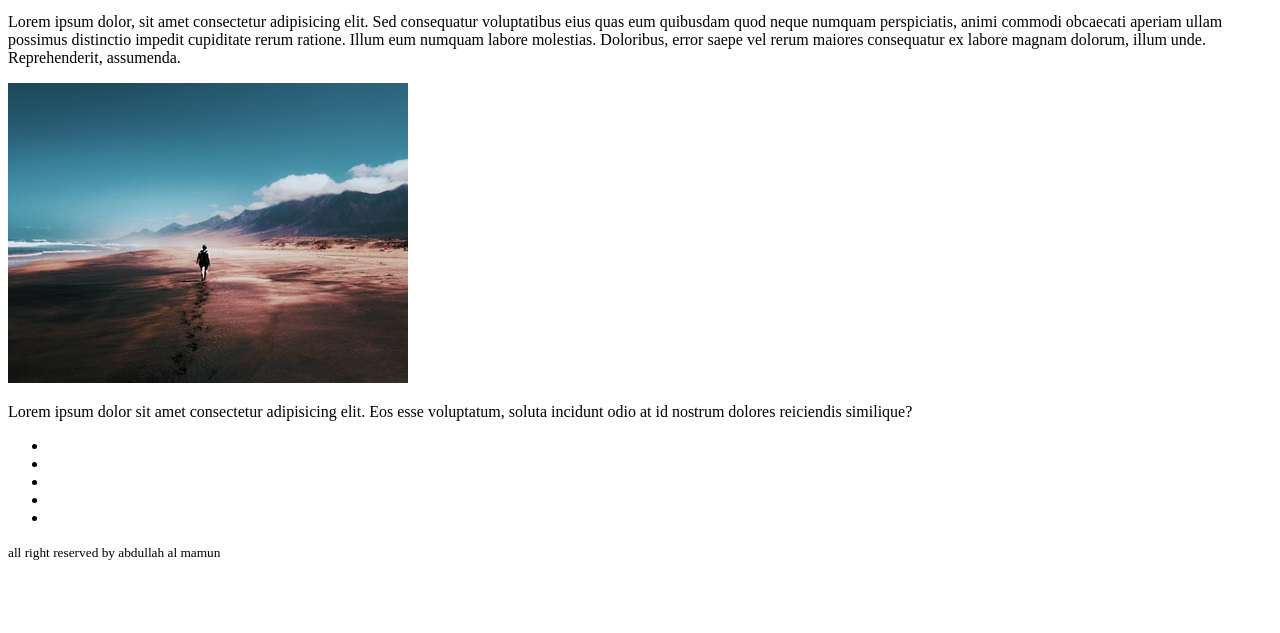
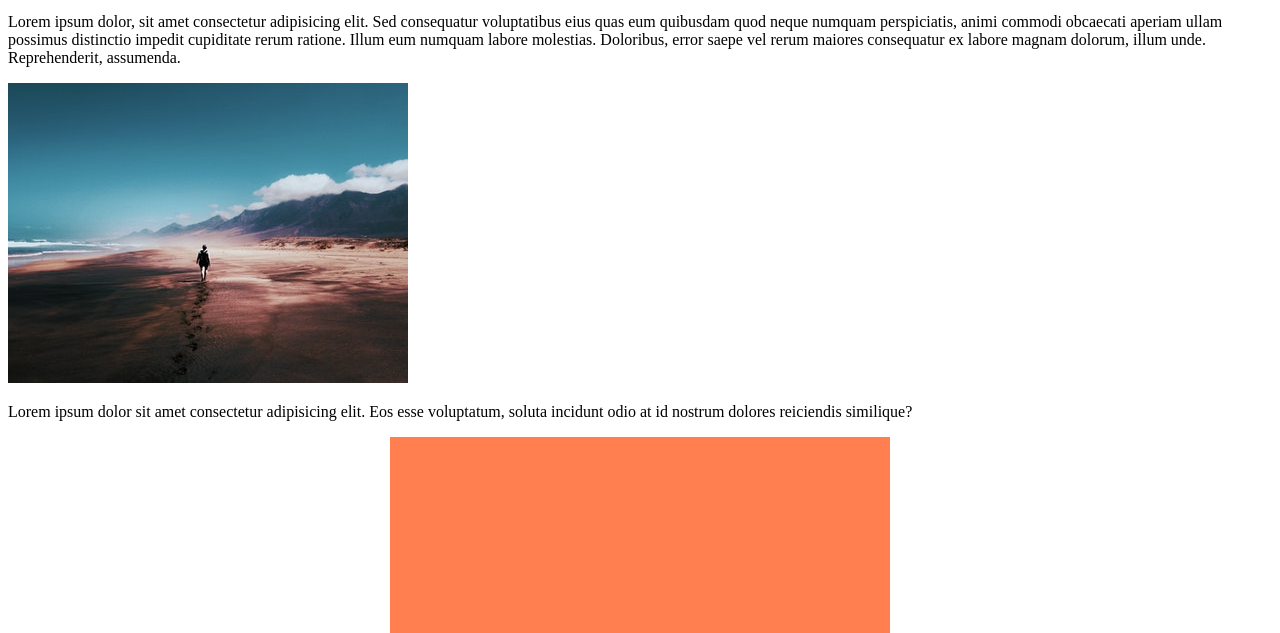
Before and after one commit to abdullah-al-mamun-vai/style-repo, a plain HTML site: page index.html in a window 1280 px wide. Shown: the part 167-800 px from the top of the page. Drawn offline with Linux system fonts and the light colour scheme.

Commit message:
this is page

```diff
--- a/index.html
+++ b/index.html
@@ -22,6 +22,7 @@
             nostrum dolores reiciendis similique?</p>
     </div>
 </div>
+<div class="box"></div>
 <div class="footer">
     <ul>
         <li><a href=""><i class=""></i></a></li>
--- a/style.css
+++ b/style.css
@@ -16,6 +16,14 @@
     ;
 }
 
+.box {
+    width: 500px;
+    height: 200px;
+    background-color: coral;
+    margin: 0 auto;
+    ;
+}
+
 .content .main_con h3 {
     background-color: pink;
     margin: 0;
```
